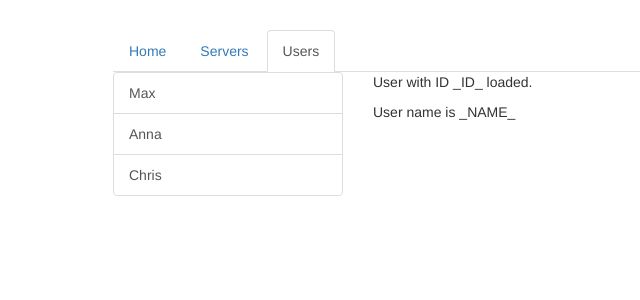
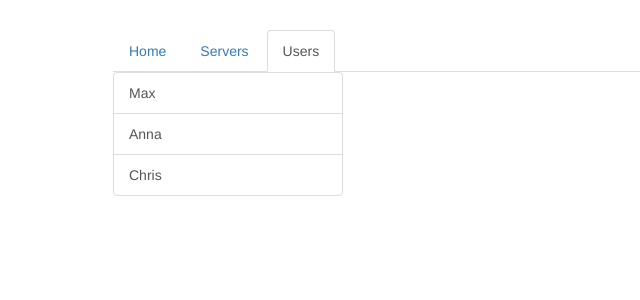
Before and after one commit to rahulchanglani/angular4-routing, an Angular app: page /users in a window 1280 px wide. Shown: the top 300 px of the page, without its empty margins (152-792 px from the left). Built offline with nearby package versions, Linux system fonts and the light colour scheme.

Commit message:
passing params to route

```diff
--- a/src/app/app.module.ts
+++ b/src/app/app.module.ts
@@ -18,9 +18,7 @@ import { ServersService } from './servers/servers.service';
 const appRoutes: Routes = [
   { path: '',  component: HomeComponent },
   { path: 'users',  component: UsersComponent },
-  { path: 'servers',  component: ServersComponent },
-  { path: 'servers',  component: ServersComponent },
-  { path: 'servers',  component: ServersComponent },
+  { path: 'users/:id',  component: UserComponent },
   { path: 'servers',  component: ServersComponent },
 ];
 
--- a/src/app/users/users.component.html
+++ b/src/app/users/users.component.html
@@ -10,6 +10,6 @@
     </div>
   </div>
   <div class="col-xs-12 col-sm-4">
-    <app-user></app-user>
+    <!-- <app-user></app-user> -->
   </div>
 </div>
```
Also changed, not shown: notes.txt.
